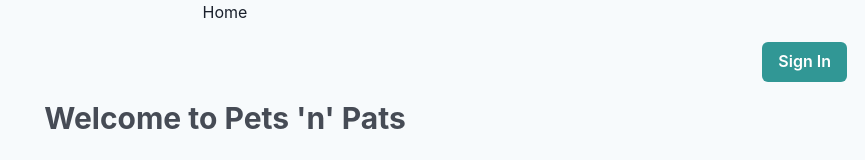
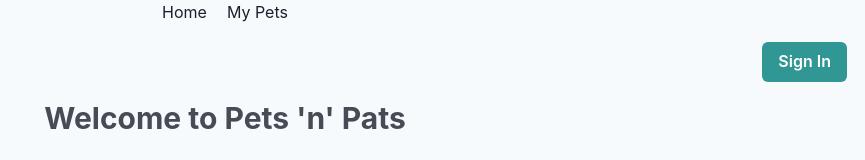
Before and after one commit to mako-hammerhead-2022/pets-n-pats, a React (Vite) app: page / in a window 1280 px wide. Shown: the top 160 px of the page, without its empty margins (415-1280 px from the left). Built offline with nearby package versions, Linux system fonts and the light colour scheme; no server answers.

Commit message:
Meaningless commit

```diff
--- a/client/App.css
+++ b/client/App.css
@@ -1,3 +1,7 @@
 .App {
   text-align: center;
 }
+
+.link {
+  margin: 10px;
+}
--- a/client/App.jsx
+++ b/client/App.jsx
@@ -8,7 +8,7 @@ import { Heading, Box } from '@chakra-ui/react'
 // react front-end components
 import Home from './components/Home'
 import Login from './components/Login'
-import PetForm from './components/PetForm'
+import MyPets from './components/MyPets'
 
 
 function App() {
@@ -18,19 +18,19 @@ function App() {
       <nav>
         <ul>
           <li>
-            <Link to='/'>Home</Link>
+            <Link to='/' className="link">Home</Link>
+            <Link to="mypets" className="link">My Pets</Link>
           </li>
         </ul>
       </nav>
       <Login />
-      <PetForm />
       <Heading fontSize='3xl' opacity='80%'>
         {"Welcome to Pets 'n' Pats"}
       </Heading>
       <Routes>
         <Route path='/' element={<Home />}></Route>
+        <Route path="/mypets" element={<MyPets />}></Route>
       </Routes>
-
     </Box>
   )
 }
```
